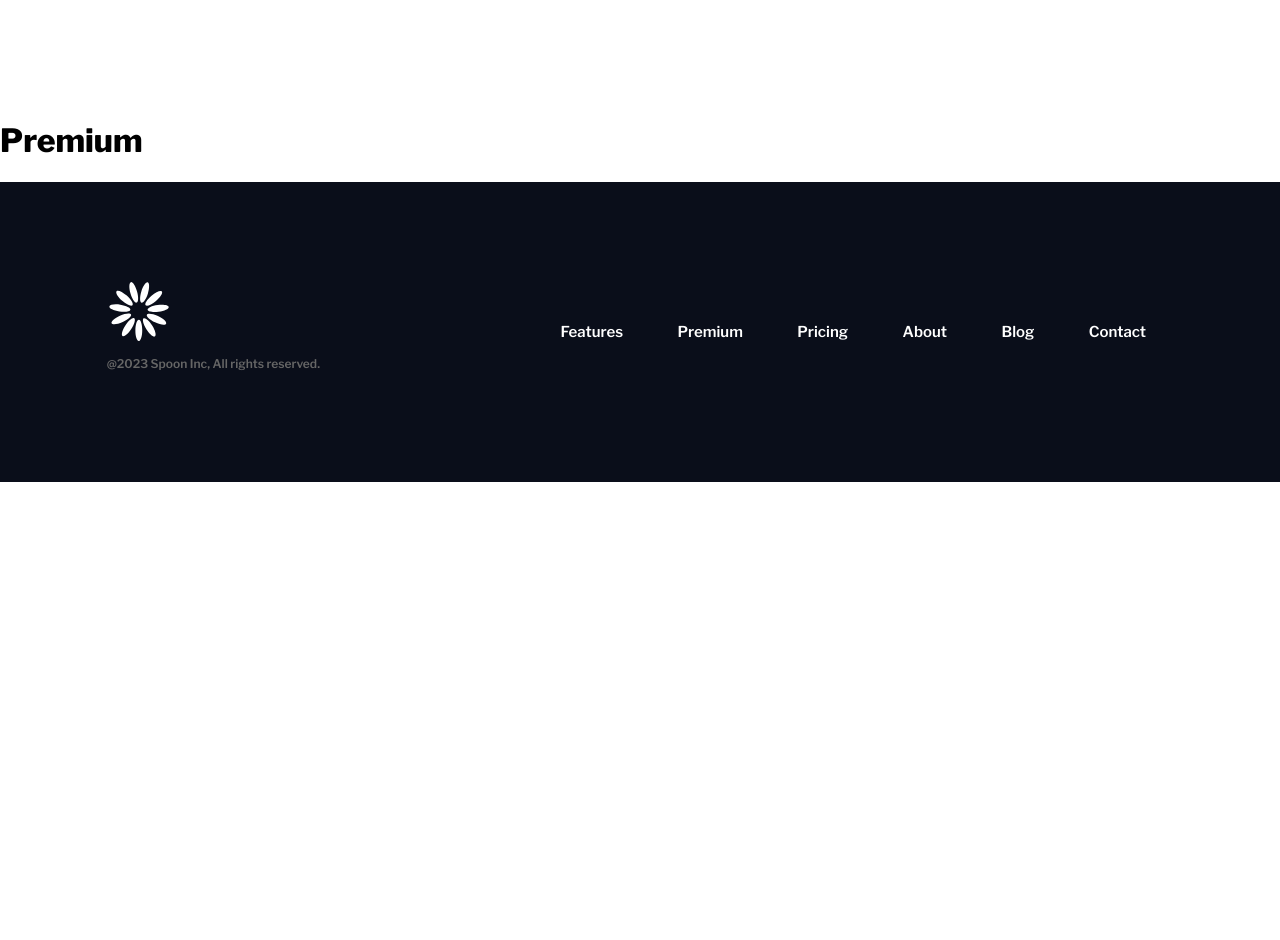
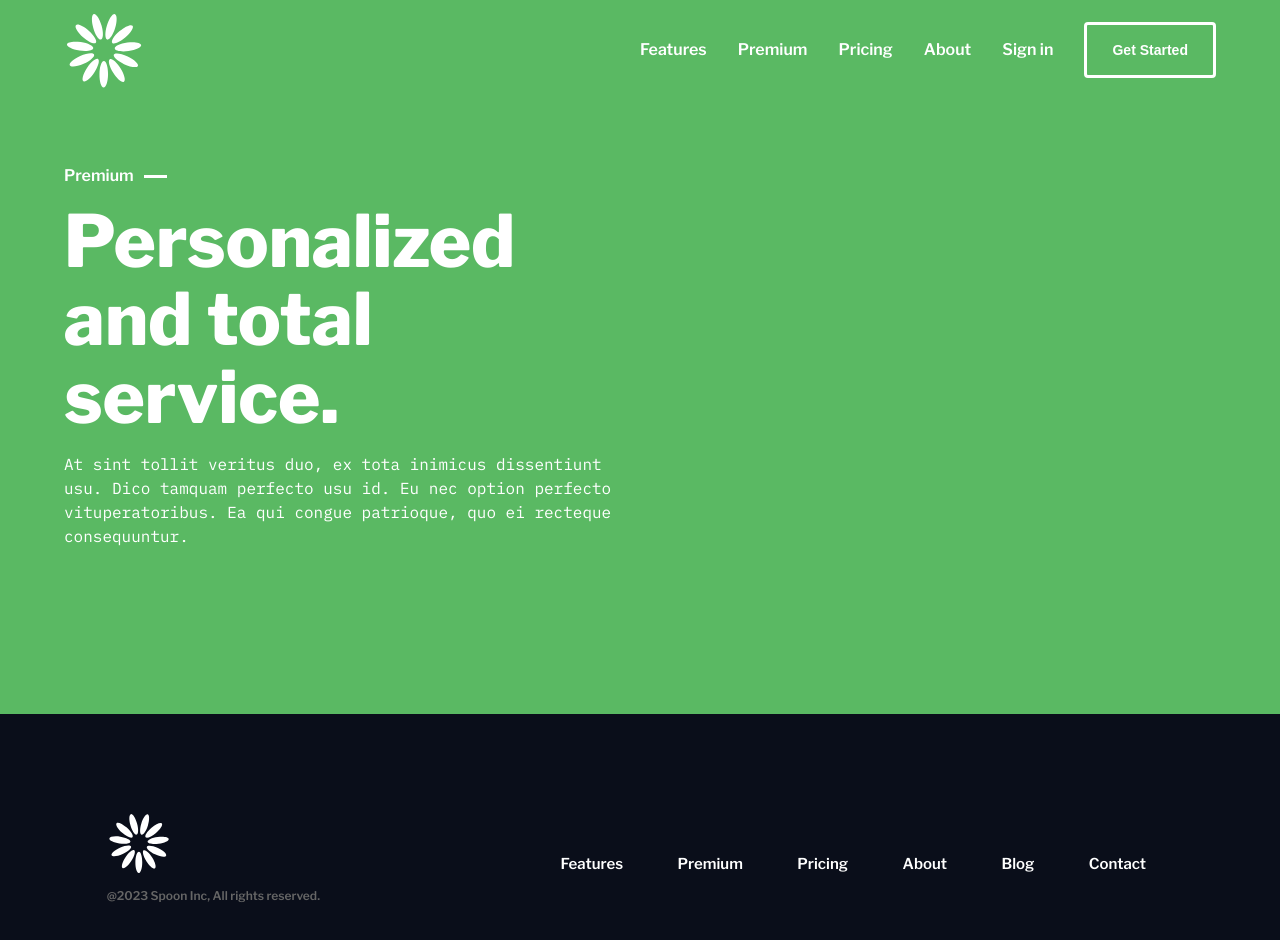
Before and after one commit to cey-t/catering-website, a React (Create React App) app: page /premium in a window 1280 px wide. Shown: the top 940 px of the page. Before the commit the page ends 800 px from the top, so only its background shows below. Built offline with nearby package versions, Linux system fonts and the light colour scheme.

Commit message:
features hero implemented

```diff
--- a/src/components/HeaderInnerContent/HeaderContextBox.module.scss
+++ b/src/components/HeaderInnerContent/HeaderContextBox.module.scss
@@ -3,6 +3,7 @@
   height: auto;
   width: 100%;
   display: flex;
+  margin-top: -100px;
   padding: 150px 0px;
   .headerBox {
     width: 90%;
--- a/src/pages/Features/Features.module.scss
+++ b/src/pages/Features/Features.module.scss
@@ -1,4 +1,3 @@
 .featurePage {
   width: 100%;
-  margin-top: -100px;
 }
--- a/src/pages/Premium/Premium.js
+++ b/src/pages/Premium/Premium.js
@@ -1,4 +1,14 @@
+import HeaderContextBox from "components/HeaderInnerContent/HeaderContextBox";
+import styles from "./Premium.module.scss";
 const Premium = () => {
-  return <h1>Premium</h1>;
+  return (
+    <section className={styles.premiumPage}>
+      <HeaderContextBox
+        name="Premium"
+        header="Personalized and total service."
+        content="At sint tollit veritus duo, ex tota inimicus dissentiunt usu. Dico tamquam perfecto usu id. Eu nec option perfecto vituperatoribus. Ea qui congue patrioque, quo ei recteque consequuntur."
+      />
+    </section>
+  );
 };
 export default Premium;
```
Also changed, not shown: src/pages/Premium/Premium.module.scss (added).
